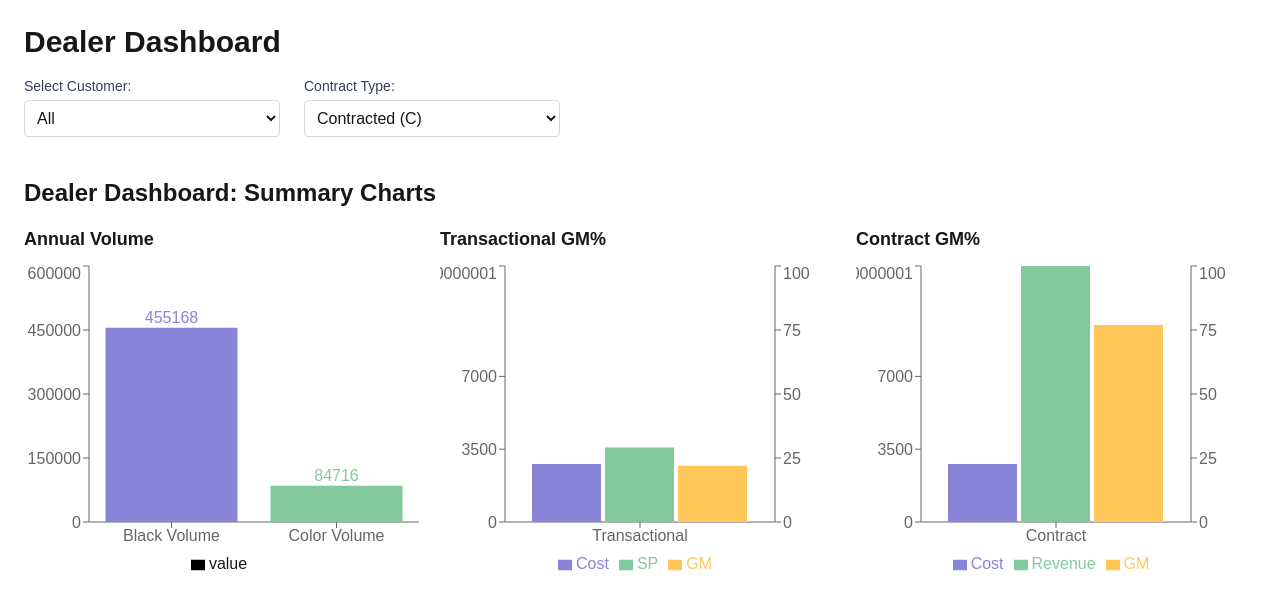
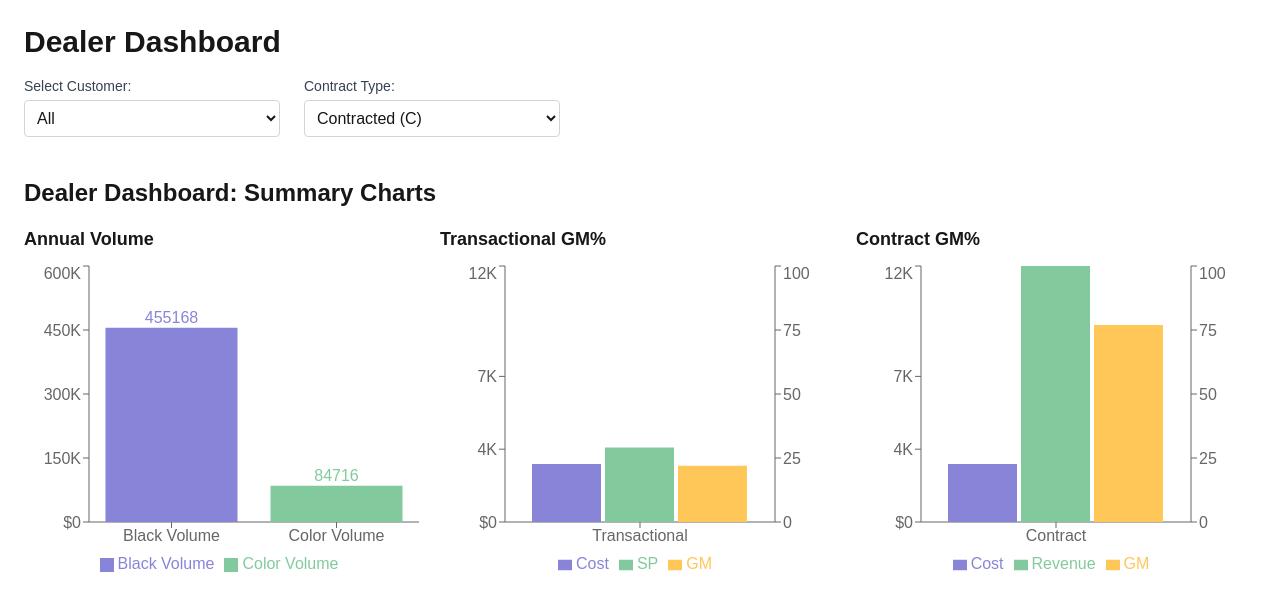
Before and after one commit to ElliottIan397/dealer-dashboard, a Next.js app: page / in a window 1280 px wide. Shown: the top 610 px of the page. Built offline with nearby package versions, Linux system fonts and the light colour scheme.

Commit message:
Deploy Chart Block Rev 10

```diff
--- a/app/ChartBlock.tsx
+++ b/app/ChartBlock.tsx
@@ -66,6 +66,12 @@ export default function ChartBlock({ filtered }: Props) {
 
   const maxDollar = Math.max(transactionalSP, transactionalCost, contractRevenue, contractCost);
 
+  const formatYAxisTicks = (value: number) => {
+    if (value >= 1_000_000) return `${(value / 1_000_000).toFixed(1)}M`;
+    if (value >= 1_000) return `${(value / 1_000).toFixed(0)}K`;
+    return `$${value.toFixed(0)}`;
+  };
+
   return (
     <div className="flex flex-row flex-wrap gap-4 w-full">
       <div className="flex-1 min-w-[300px] max-w-[33%] h-80">
@@ -73,9 +79,13 @@ export default function ChartBlock({ filtered }: Props) {
         <ResponsiveContainer width="100%" height="100%">
           <BarChart data={chart1Data}>
             <XAxis dataKey="type" />
-            <YAxis />
+            <YAxis tickFormatter={formatYAxisTicks} />
             <Tooltip />
-            <Legend />
+            <Legend payload={chart1Data.map((item) => ({
+              value: item.type,
+              type: "square",
+              color: item.color,
+            }))} />
             <Bar dataKey="value">
               <LabelList dataKey="value" position="top" />
               {chart1Data.map((entry, index) => (
@@ -91,7 +101,7 @@ export default function ChartBlock({ filtered }: Props) {
         <ResponsiveContainer width="100%" height="100%">
           <BarChart data={chart2Data}>
             <XAxis dataKey="label" />
-            <YAxis yAxisId="left" domain={[0, maxDollar]} />
+            <YAxis yAxisId="left" domain={[0, maxDollar]} tickFormatter={formatYAxisTicks} />
             <YAxis yAxisId="right" orientation="right" domain={[0, 100]} />
             <Tooltip />
             <Legend />
@@ -107,7 +117,7 @@ export default function ChartBlock({ filtered }: Props) {
         <ResponsiveContainer width="100%" height="100%">
           <BarChart data={chart3Data}>
             <XAxis dataKey="label" />
-            <YAxis yAxisId="left" domain={[0, maxDollar]} />
+            <YAxis yAxisId="left" domain={[0, maxDollar]} tickFormatter={formatYAxisTicks} />
             <YAxis yAxisId="right" orientation="right" domain={[0, 100]} />
             <Tooltip />
             <Legend />
```
